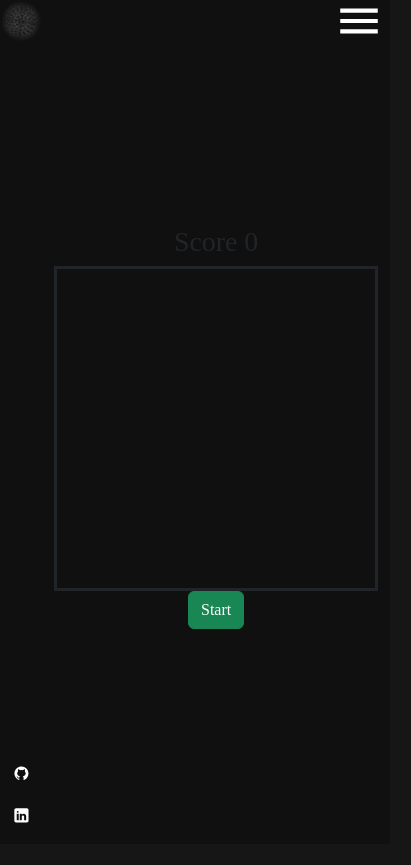
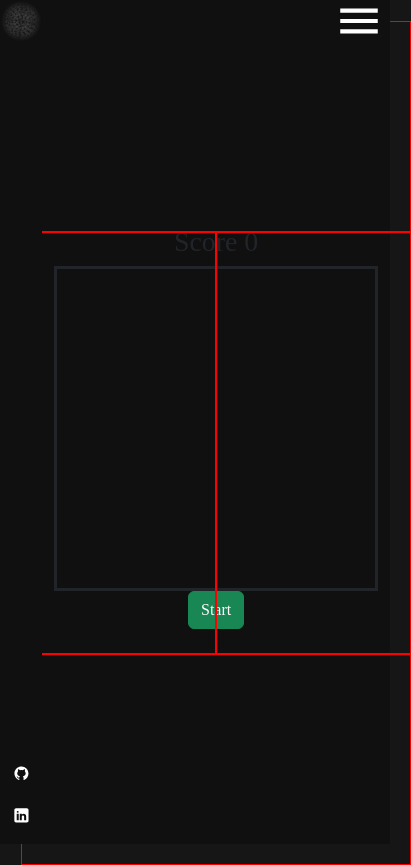
Before and after one commit to smoluu/smolander.dev, a React (Create React App) app in the folder app/: page /Projects/Snake in a window 390 px wide. Shown: the whole page, 411 px wide, since content can reach past the window. Before the commit the page ends 844 px from the top, so only its background shows below. Built offline with nearby package versions, Linux system fonts and the light colour scheme.

Commit message:
snake: mobile touch controls

```diff
--- a/app/src/components/projects/Snake.js
+++ b/app/src/components/projects/Snake.js
@@ -5,11 +5,14 @@ const Snake = () => {
   useEffect(() => {
     const gameArea = document.getElementById("gameArea");
     const startButton = document.getElementById("startButton");
-    const snakedebug = document.getElementById("snakedebug");
     const snakeIndex = document.getElementById("snakeIndex");
     const snakeScore = document.getElementById("snakeScore");
+    const touchControlArea = document.getElementById("touchControlArea")
+
     const width = 20;
+
     // load audio
+
     var soundEat = new Audio();
     var soundLose = new Audio();
     soundEat.src = window.location.origin + "/sounds/snake/eat.mp3";
@@ -24,23 +27,31 @@ const Snake = () => {
     let appleIndex;
 
     //create grid
+
     for (var i = 0; i < width * width; i++) {
       gameArea.appendChild(document.createElement("div"));
     }
     const grid = document.querySelectorAll(".gameArea div");
-    grid.forEach((index) => {
-      console.log(grid[index]);
-    });
+
+    // game start
 
     function startGame() {
+      touchControlArea.removeEventListener("click", startGame);
+
+      touchControlArea.removeEventListener("touchstart", startGame)
+      touchControlArea.addEventListener("touchstart",handleTouch)
+
       interval = setInterval(move, intervalTime * speed);
       snake.forEach((index) => grid[index].classList.add("snake"));
       spawnApple();
     }
 
     function move() {
+      console.log(interval)
       snakeIndex.innerHTML = snake[0] + snakeDirection;
+
       //lose condition
+
       if (
         snake[0] + snakeDirection < 0 ||
         snake[0] + snakeDirection > 399 ||
@@ -53,7 +64,9 @@ const Snake = () => {
         }
         return clearInterval(interval);
       }
+
       // eat apple
+
       if (snake[0] + snakeDirection === appleIndex) {
         snake.unshift(appleIndex - snakeDirection);
         grid[appleIndex].classList.remove("apple");
@@ -91,7 +104,7 @@ const Snake = () => {
       }
     }
 
-    function control(e) {
+    function handleMouseClick(e) {
       if (e.keyCode === 39) {
         snakeDirection = 1; //if we press the right arrow on our keyboard, the snake will go right one
       } else if (e.keyCode === 38) {
@@ -99,18 +112,45 @@ const Snake = () => {
       } else if (e.keyCode === 37) {
         snakeDirection = -1; // if we press left, the snake will go left one div
       } else if (e.keyCode === 40) {
-        snakeDirection = +width; //snake will go forward {width} divs, appearing to go up
+        snakeDirection = + width; //snake will go forward {width} divs, appearing to go down
+      }
+
+      if(e.keyCode === "Space" || interval === 0){
+        startGame()
       }
     }
 
-    document.addEventListener("keydown", control);
-    startButton.addEventListener("click", startGame);
+    //touch controls
+
+    function handleTouch(e){
+      e.preventDefault();
+      console.log(e.target.id)
+      switch(e.target.id){
+        case "top" : snakeDirection = - width; break;
+        case "left" : snakeDirection = -1; break;
+        case "right" : snakeDirection = 1; break;
+        case "bottom" : snakeDirection = + width; break;
+        default:
+          return;
+      }
+    }
+
+    document.addEventListener("keydown", handleMouseClick);
+    touchControlArea.addEventListener("click", startGame);
+    touchControlArea.addEventListener("touchstart",startGame)
   });
 
   return (
     <div className="container-fluid d-flex">
       <h1 id="snakeScore">Score 0</h1>
-      <div className="gameArea" id="gameArea"></div>
+      <div className="gameArea" id="gameArea">
+      </div>
+        <div className="touchControlArea" id="touchControlArea">
+          <div className="top" id="top"></div>
+          <div className="left"id="left"></div>
+          <div className="right"id="right"></div>
+          <div className="bottom"id="bottom"></div>
+        </div>
       <button className="btn btn-success" id="startButton">
         Start
       </button>
--- a/app/src/css/snake.css
+++ b/app/src/css/snake.css
@@ -1,8 +1,7 @@
-.container-fluid{
+.container-fluid {
   flex-direction: column;
   justify-content: center;
   align-items: center;
-
 }
 .gameArea::before {
   content: "";
@@ -24,3 +23,33 @@
 .apple {
   background-color: red;
 }
+.touchControlArea {
+  display: flex;
+  flex-direction: row;
+  flex-wrap: wrap;
+  position: absolute;
+  width: 100%;
+  height: 100%;
+  z-index: 99;
+  box-sizing: border-box;
+}
+.top{
+  height: 25%;
+  width: 100%;
+  border: 1px solid red;
+}
+.left{
+  width: 50%;
+  height: 50%;
+  border: 1px solid red;
+}
+.right{
+  width: 50%;
+  height: 50%;
+  border: 1px solid red;
+}
+.bottom{
+  height: 25%;
+  width: 100%;
+  border: 1px solid red;
+}
```
